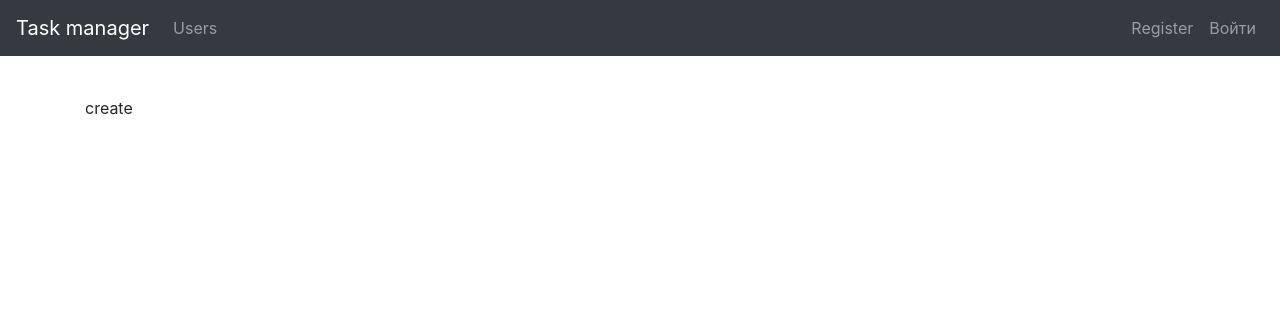
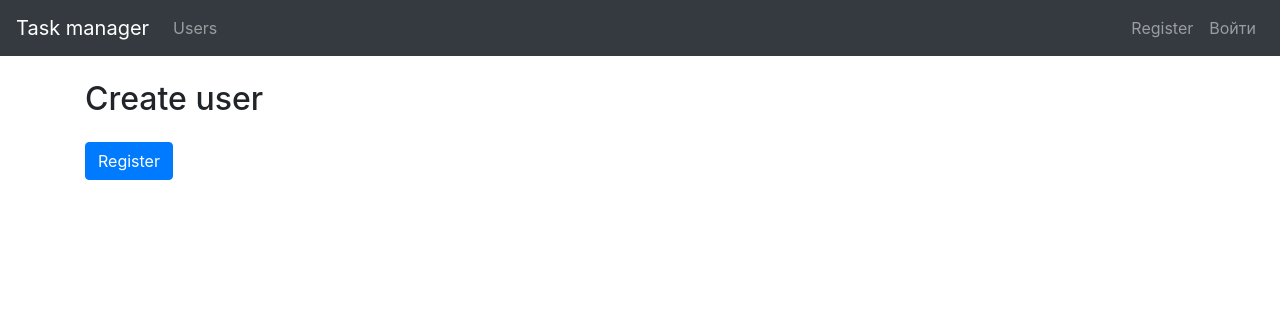
Before and after one commit to agmrv/python-project-lvl4, a Django app: page /users/create/ in a window 1280 px wide. Shown: the top 316 px of the page. Run offline with Django 3.2, Linux system fonts and the light colour scheme; some libraries are stand-ins or nearby versions.

Commit message:
update templates

```diff
--- a/tasks/templates/tasks/index.html
+++ b/tasks/templates/tasks/index.html
@@ -1,5 +1,9 @@
 {% extends "tasks/base.html" %}
 {% load i18n %}
+
+{% block page_header %}
+  <h2>{% trans "Task manager" %}</h2>
+{% endblock page_header %}
 
 {% block content %}
 <p>{% trans "index" %}</p>
--- a/users/templates/registration/create.html
+++ b/users/templates/registration/create.html
@@ -1,6 +1,17 @@
 {% extends "tasks/base.html" %}
 {% load i18n %}
+{% load bootstrap4 %}
+
+{% block page_header %}
+  <h2>{% trans "Create user" %}</h2>
+{% endblock page_header %}
 
 {% block content %}
-<p>{% trans "create" %}</p>
+  <form method="post" action="{% url 'users:create' %}" class="form">
+    {% csrf_token %}
+    {% bootstrap_form form %}
+    {% buttons %}
+      <button name="submit" class="btn btn-primary">Register</button>
+    {% endbuttons %}
+  </form>
 {% endblock content %}
--- a/users/templates/users/delete.html
+++ b/users/templates/users/delete.html
@@ -1,6 +1,10 @@
 {% extends "tasks/base.html" %}
 {% load i18n %}
 
+{% block page_header %}
+  <h2>{% trans "Delete account" %}</h2>
+{% endblock page_header %}
+
 {% block content %}
-<p>{% trans "delete_user_page" %} {{ user_id }}</p>
+<p>{% trans "delete_user" %} {{ username }}</p>
 {% endblock content %}
--- a/users/templates/users/update.html
+++ b/users/templates/users/update.html
@@ -1,6 +1,9 @@
 {% extends "tasks/base.html" %}
 {% load i18n %}
 
+{% block page_header %}
+  <h2>{% trans "update_user_page" %} {{ user_id }}</h2>
+{% endblock page_header %}
+
 {% block content %}
-<p>{% trans "update_user_page" %} {{ user_id }}</p>
 {% endblock content %}
--- a/users/templates/users/users_list.html
+++ b/users/templates/users/users_list.html
@@ -1,8 +1,11 @@
 {% extends "tasks/base.html" %}
 {% load i18n %}
 
+{% block page_header %}
+  <h2>{% trans "User list" %}</h2>
+{% endblock page_header %}
+
 {% block content %}
-<p>{% trans "users_list" %}</p>
 <table class="table table-hover mx-auto my-5">
     <thead class="thead-light">
         <tr>
```
